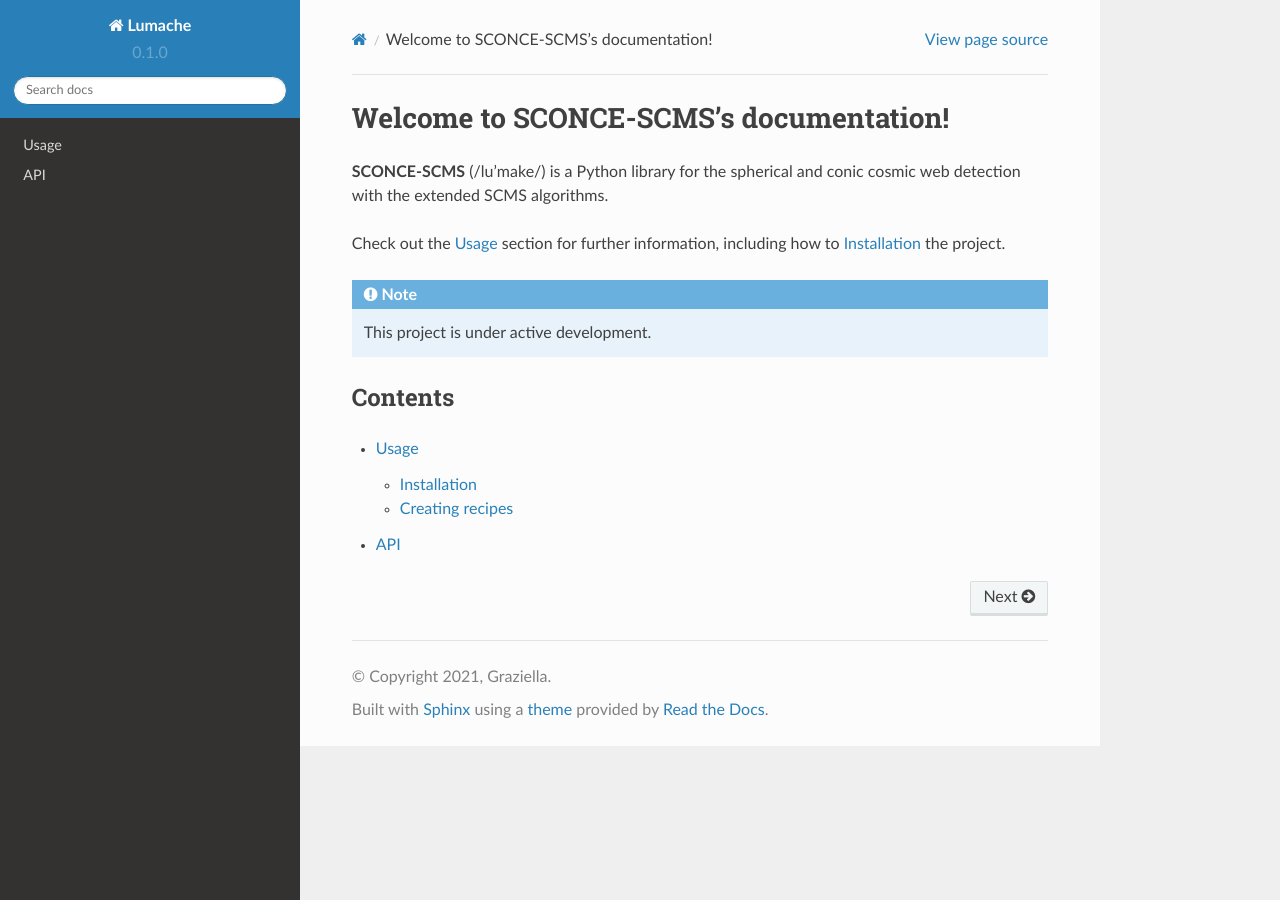
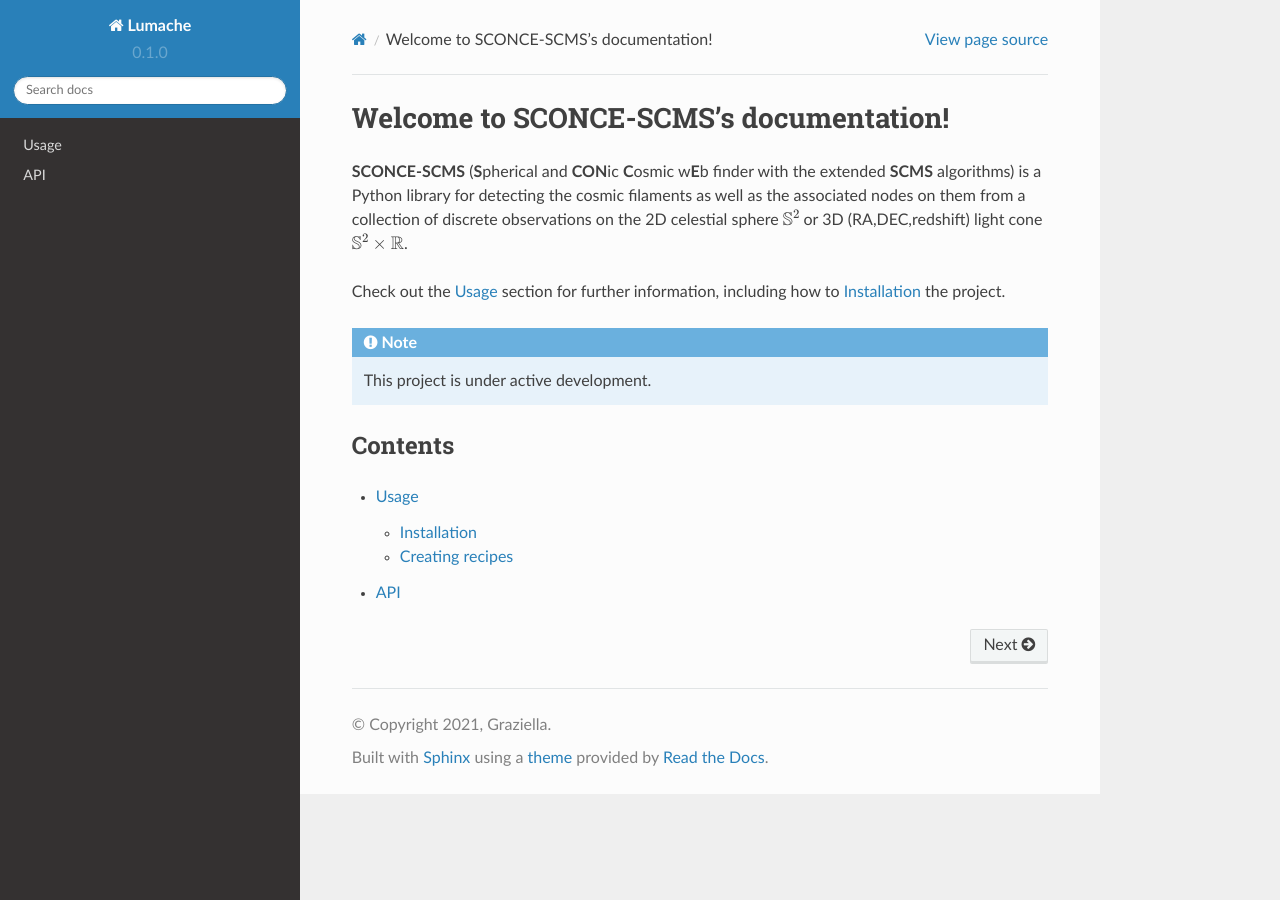
Before and after one commit to zhangyk8/sconce-scms, a Sphinx documentation site: the page built from docs/source/index.rst, in a window 1280 px wide. Built offline with Sphinx 7.4.7 and the Read the Docs theme 2.0.0, drawn with Linux system fonts in a browser that asks for light colours.

Commit message:
Update index.rst

```diff
--- a/docs/source/index.rst
+++ b/docs/source/index.rst
@@ -1,10 +1,12 @@
 Welcome to SCONCE-SCMS's documentation!
 ===================================
 
-**SCONCE-SCMS** (/lu'make/) is a Python library for the spherical and conic cosmic web detection with the extended SCMS algorithms.
+**SCONCE-SCMS** (**S**\pherical and **CON**\ic **C**\osmic w\ **E**\b finder with the extended **SCMS** algorithms) is a Python library for detecting the cosmic filaments as well as the associated nodes on them from a collection of discrete observations on the 2D celestial sphere :math:`\mathbb{S}^2` or 3D (RA,DEC,redshift) light cone :math:`\mathbb{S}^2\times\mathbb{R}`.
 
 Check out the :doc:`usage` section for further information, including
 how to :ref:`installation` the project.
+
+
 
 .. note::
 
```
